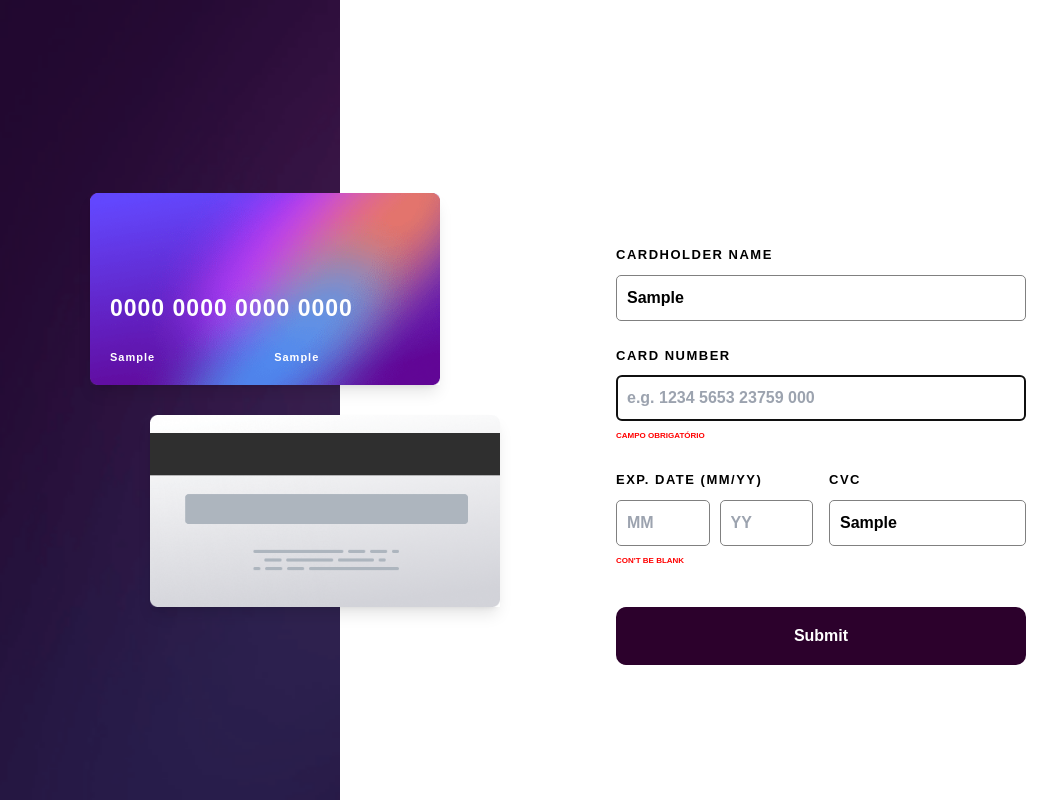
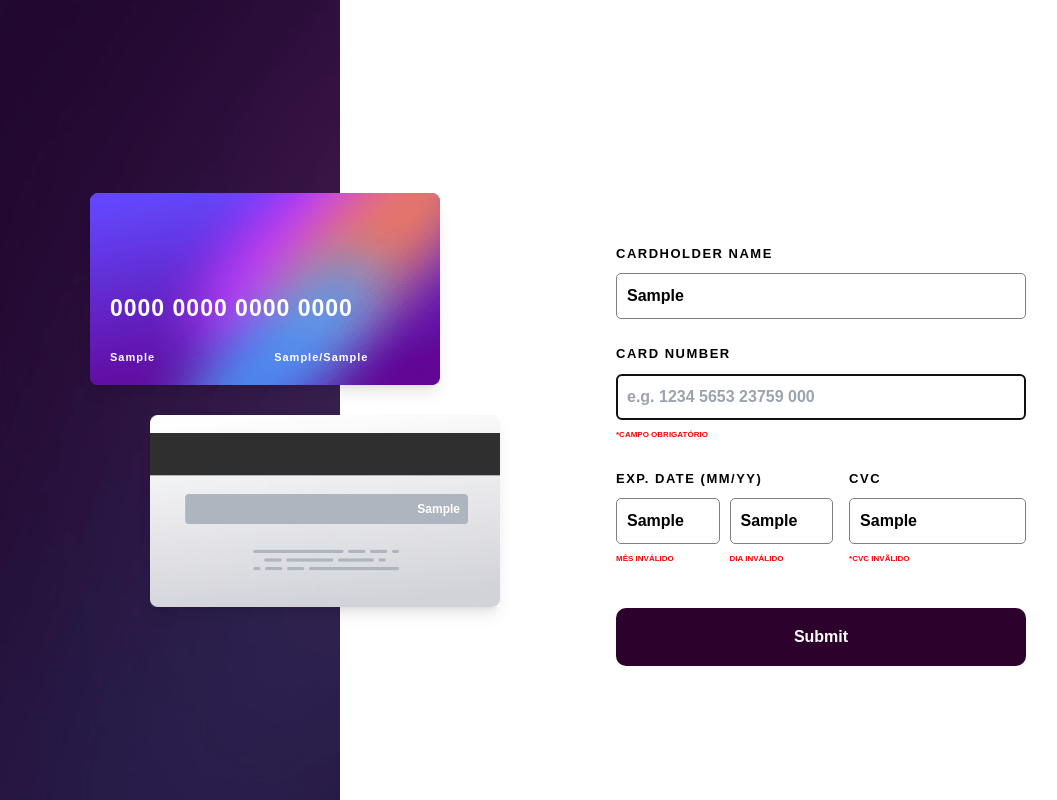
Before and after one commit to mattzu22/interactive-card-details-form-main, a React (Vite) app: page / in a window 1280 px wide. Both pictures are taken after typing "Sample", "Sample", "Sample", "Sample", "Sample" into the empty fields and a click on the input 961 px from the left and 613 px from the top of the page. Shown: the whole page, without its empty margins (140-1197 px from the left). Built offline with nearby package versions, Linux system fonts and the light colour scheme.

Commit message:
completed validation of inputs and  success page

```diff
--- a/src/App.jsx
+++ b/src/App.jsx
@@ -1,32 +1,31 @@
-import { Cartoes } from "./component/Cartoes"
+import { Cartoes } from "./component/Cartoes";
 import { Form } from "./component/Form";
-import { Sucesso } from "./component/verificado";
 import { useState } from "react";
 
 function App() {
   const [inputs, setInputs] = useState({
     name: "",
     number: "",
-    date: "",
-    MMYY: "",
+    month: "",
+    year: "",
     CVC: "",
-  })
+  });
 
-  const handleInputChange = (event) =>{
-    const { target } = event
-    const { name } = target
-    const { value } = target
+  const handleInputChange = (event) => {
+    const { target } = event;
+    const { name } = target;
+    const { value } = target;
+
     setInputs({
       ...inputs,
-      [name]: value
-    })
-  }
+      [name]: value,
+    });
+  };
 
   return (
     <main className="md:flex gap-[20%]">
-     <Cartoes inputs={inputs}/>
-     <Form change={handleInputChange} inputs={inputs}/>
-     {/* <Sucesso /> */}
+      <Cartoes inputs={inputs} />
+      <Form change={handleInputChange} inputs={inputs} />
     </main>
   );
 }
--- a/src/component/Cartoes/index.jsx
+++ b/src/component/Cartoes/index.jsx
@@ -7,12 +7,15 @@ export const Cartoes = (props) => {
   return (
     <div className="bg-bgMobile bg-cover bg-no-repeat md:min-h-screen md:w-[480px]">
       <div className="flex flex-col max-w-[350px] m-auto relative bottom-[-50px] md:margin-0 md:bottom-0 md:min-h-screen md:justify-center md:gap-[30px] md:max-w-[100%] md:left-[100px]">
-        <img
-          className="w-[300px] self-end relative bottom-[-70px] shadow-lg md:bottom-0 md:w-[350px] md:order-[1] md:left-[60px] min-w-[300px]"
-          src={Backcard}
-          alt="cartão"
-        />
 
+        <div className="w-[300px] self-end relative bottom-[-70px] shadow-lg md:bottom-0 md:w-[350px] md:order-[1] md:left-[60px] ">
+          <img
+            src={Backcard}
+            alt="cartão"
+          />
+
+          <p className="absolute z-10 top-[72px] right-[35px] md:top-[85px] md:right-[40px] text-[white] text-[12px]">{date.CVC === "" ? "123" : date.CVC}</p>
+        </div>
 
         <div className="z-10 relative self-start md:self-end">
           <img
@@ -23,12 +26,15 @@ export const Cartoes = (props) => {
           />
 
           <p className="text-white absolute z-20 text-[23px] bottom-[60px] left-[20px] tracking-[1px]">
-            {date.number === '' ? '0000 0000 0000 0000': date.number}
+            {date.number === "" ? "0000 0000 0000 0000" : date.number}
           </p>
 
           <div className="flex absolute bottom-[20px] left-[20px] z-10 text-white w-full gap-[34%] text-[11px] tracking-[1px]">
-            <p>{date.name === '' ? 'Matheus M': date.name}</p>
-            <p>{date.date === '' ? '16/12': date.date}</p>
+            <p>{date.name === "" ? "Matheus M" : date.name}</p>
+            <div className="flex">
+              <p>{date.month === "" ? "16" : date.month}</p>/
+              <p>{date.year === "" ? "12" : date.year}</p>
+            </div>
           </div>
         </div>
       </div>
--- a/src/component/Form/index.jsx
+++ b/src/component/Form/index.jsx
@@ -1,9 +1,15 @@
 import { data } from "autoprefixer";
+import { useState } from "react";
 import { useForm } from "react-hook-form";
+import { Sucesso } from "../verificado";
 
 export const Form = (props) => {
-  const loginUser = data;
-  console.log(props.inputs.cardNumber);
+  const [submitted, setSubmitted] = useState(false);
+
+  const onSubmit = (data) => {
+    console.log(data);
+    setSubmitted(true);
+  };
 
   const {
     register,
@@ -21,11 +27,15 @@ export const Form = (props) => {
     }
   };
 
+  if (submitted) {
+    return <Sucesso />;
+  }
+
   return (
     <>
       <form
         className="flex flex-col items-center justify-center pt-[130px] gap-[25px] p-[20px] uppercase max-w-[450px] m-auto md:m-0"
-        onSubmit={handleSubmit(loginUser)}
+        onSubmit={handleSubmit(onSubmit)}
       >
         <div className="full">
           <p className="name-input">cardholder name</p>
@@ -35,7 +45,12 @@ export const Form = (props) => {
             name="name"
             id="name"
             placeholder="e.g. Matheus Macedo"
-            {...register("name", { required: true, pattern: /^[a-zA-Z]+$/ })}
+            {...register("name", {
+              required: true,
+              pattern: {
+                value: /^[A-Za-z]+(?:\s+[A-Za-z]+)*$/,
+              },
+            })}
             onChange={(e) => {
               if (e.target.value.length <= 20) {
                 props.change(e);
@@ -48,9 +63,7 @@ export const Form = (props) => {
           )}
 
           {errors.name && errors.name.type === "pattern" && (
-            <span className="text-[red] text-[8px]">
-              apenas letras são permitidas
-            </span>
+            <span className="text-[red] text-[8px]">*Nome inválido</span>
           )}
         </div>
 
@@ -64,11 +77,13 @@ export const Form = (props) => {
             placeholder="e.g. 1234 5653 23759 000"
             {...register("number", { required: true })}
             onChange={inputNumberValidation}
-            value={props.inputs.cardNumber}
+            value={props.inputs.number}
           />
 
           {errors.number && (
-            <span className="text-[red] text-[8px] mt-[9px]">Campo obrigatório</span>
+            <span className="text-[red] text-[8px] mt-[9px]">
+              *Campo obrigatório
+            </span>
           )}
         </div>
 
@@ -80,38 +95,52 @@ export const Form = (props) => {
                 <input
                   className="input"
                   type="text"
-                  name="date"
-                  id="date"
+                  name="month"
+                  id="month"
                   placeholder="MM"
-                  {...register("date", { required: true, pattern: {
-                    value: /^(0[1-9]|1[0-2])$/,
-                    message: "Can't be blank"
-                  } })}
+                  {...register("month", {
+                    required: true,
+                    pattern: {
+                      value: /^(0[1-9]|1[0-2])$/,
+                      message: "Mês inválido",
+                    },
+                  })}
                   onChange={props.change}
-                  value={props.inputs.MM}
+                  value={props.inputs.month}
                 />
+
+                {errors.month && (
+                  <span className="text-[red] text-[8px] mt-[9px]">
+                    {errors.month.message}
+                  </span>
+                )}
               </div>
 
               <div className="w-[50%]">
                 <input
                   className="input"
                   type="text"
-                  name="MMYY"
-                  id="MMYY"
+                  name="year"
+                  id="year"
                   placeholder="YY"
-                  {...register("date", { required: true })}
+                  {...register("year", {
+                    required: true,
+                    pattern: {
+                      value: /^([1-9]|[12]\d|3[01])$/,
+                      message: "Dia inválido",
+                    },
+                  })}
                   onChange={props.change}
-                  value={props.inputs.YY}
+                  value={props.inputs.year}
                 />
+
+                {errors.year && (
+                  <span className="text-[red] text-[8px] mt-[9px]">
+                    {errors.year.message}
+                  </span>
+                )}
               </div>
-
             </div>
-
-              {errors.date  &&(
-                <span className="text-[red] text-[8px] mt-[9px]">
-                  Con't be blank
-                </span>
-              )}
           </div>
 
           <div className="w-[120%]">
@@ -122,12 +151,17 @@ export const Form = (props) => {
               name="CVC"
               id="CVC"
               placeholder="e.g. 123"
-              {...register("CVC", { required: true })}
+              {...register("CVC", {
+                required: true,
+                pattern: {
+                  value: /^[0-9]{3}$/,
+                },
+              })}
               onChange={props.change}
               value={props.inputs.CVC}
             />
             {errors.CVC && (
-              <span className="text-[red] text-[8px]">*Campo obrigatorio</span>
+              <span className="text-[red] text-[8px]">*CVC invãlido</span>
             )}
           </div>
         </div>
```
